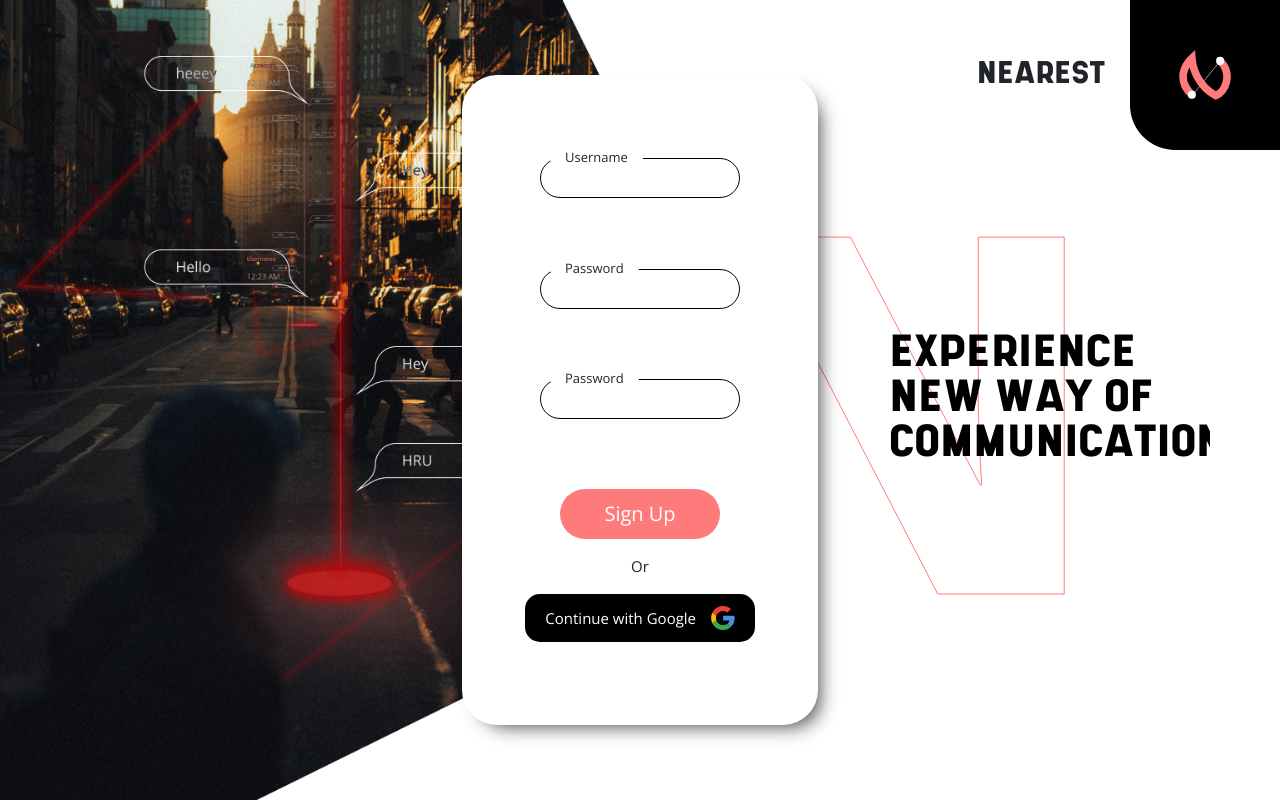
After one commit to aaaaasv/localchats, a Django app: page /signup/ in a window 1280 px wide. The commit adds this page. Run offline with Django 3.2, Linux system fonts and the light colour scheme.

Commit message:
Add signup page

```diff
--- a/web/geochats/services.py
+++ b/web/geochats/services.py
@@ -7,7 +7,8 @@
 
 radius = settings.CHAT_IN_RADIUS
 
-key_sector_coords = (50.43216, 30.52504)
+# key_sector_coords = (50.43216, 30.52504) # seed
+key_sector_coords = (50.805641, 30.130366)  # seed
 
 
 def get_or_create_chat(user_location):
--- /dev/null
+++ b/web/geochats/static/geochats/js/registration.js
@@ -0,0 +1,9 @@
+$(".field").on("focus", function () {
+    $(this).next().css("background-color", "transparent");
+    $(this).next().css("top", "-60%");
+})
+
+$(".field").on("focusout", function () {
+    $(this).next().css("background-color", "white");
+    $(this).next().css("top", "-25%");
+})
--- a/web/geochats/static/geochats/js/script.js
+++ b/web/geochats/static/geochats/js/script.js
@@ -122,7 +122,7 @@ let isSettingsMenuOpen = false;
 
 function openSettingsMenu() {
     $(".navbar").css("margin-top", 0);
-    $(".navbar").css("opacity", .95);
+    $(".navbar .nav").css("background-color", 'rgba(0,0,0,.95)');
     $(".open-menu-arrow").css("transform", "rotate(180deg) translateY(50px)");
     $(".open-menu-arrow").css("color", "white");
     $(".username-change").fadeIn();
@@ -134,7 +134,7 @@ function openSettingsMenu() {
 
 function closeSettingsMenu() {
     $(".navbar").css("margin-top", "-80vh");
-    $(".navbar").css("opacity", 1);
+    $(".navbar .nav").css("background-color", 'rgba(0,0,0,1)');
     $(".open-menu-arrow").css("transform", "translateY(5px)");
     $(".open-menu-arrow").css("color", "black");
     $(".logo-text").css("margin-bottom", "-25px")
--- a/web/geochats/static/geochats/js/websocket-handler.js
+++ b/web/geochats/static/geochats/js/websocket-handler.js
@@ -7,7 +7,7 @@ function connectWebSocket() {
     connectionStatus.textContent = "Connection is establishing...";
     console.log("Connection started.")
     chatSocket = new WebSocket(
-        'ws://'
+        'wss://'
         + window.location.host
         + '/ws/chat/'
         + 'room/'
--- /dev/null
+++ b/web/geochats/static/geochats/styles/regsitration.css
@@ -0,0 +1,158 @@
+.map-container {
+    height: 100vh;
+    position: absolute;
+    left: -3px;
+    overflow: hidden;
+    z-index: -10;
+}
+
+.map-container img {
+    max-width: 90%;
+    height: 100vh;
+    object-fit: cover;
+}
+
+.card-form {
+    height: 650px;
+    width: 400px;
+    /*border: 1px solid black;*/
+    background-color: white;
+    border-radius: 35px;
+    display: flex;
+    justify-content: space-around;
+    align-items: center;
+    flex-direction: column;
+    -webkit-box-shadow: 10px 10px 19px -9px rgba(0, 0, 0, 0.75);
+    -moz-box-shadow: 10px 10px 19px -9px rgba(0, 0, 0, 0.75);
+    box-shadow: 10px 10px 19px -9px rgba(0, 0, 0, 0.75);
+}
+
+.field {
+    width: 200px;
+    height: 40px;
+    border: 1px solid black;
+    border-radius: 35px;
+    padding-left: 15px;
+    padding-right: 15px;
+    font-size:13px;
+}
+
+.field:focus {
+    outline: none;
+    border-width: 2px;
+}
+
+.field-label {
+    transition: .3s;
+    position: absolute;
+    left: 5%;
+    top: -25%;
+    background-color: white;
+    padding-left: 15px;
+    padding-right: 15px;
+    font-size: 13px;
+    border-radius:50px;
+}
+
+.card-form .btn-auth-group .btn-submit {
+    background-color: #FF7B7B;
+    color: white;
+    font-size: 20px;
+    width: 160px;
+    height: 50px;
+    border-radius: 60px;
+    transition: background-color .3s;
+}
+
+.card-form .btn-auth-group .btn-submit:hover {
+    background-color: #f65959;
+}
+.card-form .btn-auth-group .btn-submit:focus {
+    border:2px solid black;
+    box-shadow:none;
+}
+
+
+.card-form .btn-auth-group .btn-google {
+    width: 230px;
+    height: 48px;
+    background-color: black;
+    font-size: 15px;
+    color: white;
+    font-weight: 300;
+    border-radius: 15px;
+    display: flex;
+    justify-content: space-around;
+    align-items: center;
+}
+
+.btn-auth-group {
+    display: flex;
+    flex-direction: column;
+    align-items: center;
+    justify-content: space-between;
+}
+
+.card-form .subtitle {
+    position: relative;
+}
+
+.nsymbol {
+    font-size: 500px;
+    -webkit-text-stroke: 1px #FF7B7B;
+    color: transparent;
+    font-weight: 800;
+    z-index: -20;
+    right: -80%;
+    position: absolute;
+}
+
+.subtitle-text {
+    position: absolute;
+    left: 120%;
+    font-size: 43px;
+    line-height: 45px;
+    color: black;
+    font-family: 'Shrimp';
+    font-weight: normal;
+    font-style: normal;
+}
+
+.logo {
+    position: absolute;
+    right: 0;
+    top: 0;
+    display: flex;
+    align-items: center;
+    justify-content: center;
+
+}
+
+.logo .logo-text {
+    font-family: 'Shrimp';
+    font-weight: normal;
+    font-style: normal;
+    font-size: 30px;
+    margin-right: 25px;
+}
+
+.logo img {
+    max-height: 50px;
+}
+
+
+.logo .logo-img {
+    background-color: black;
+    border-radius: 0 0 0 45px;
+    height: 150px;
+    width: 150px;
+    display: flex;
+    align-items: center;
+    justify-content: center;
+    cursor: pointer;
+    transition: 1s;
+}
+
+.logo .logo-img:hover {
+    background-color: rgba(0, 0, 0, .9);
+}
--- a/web/geochats/urls.py
+++ b/web/geochats/urls.py
@@ -5,6 +5,7 @@ from . import views
 app_name = 'geochats'
 urlpatterns = [
     path('', views.index, name='index'),
+    path('signup/', views.signup, name='signup'),
     path('get-location/', views.ajax_get_location, name='ajax-location'),
     path('save-user/', views.ajax_save_user, name='ajax-save-user'),
     path('room/', views.room, name='room'),
--- a/web/geochats/views.py
+++ b/web/geochats/views.py
@@ -55,14 +55,22 @@ def ajax_get_location(request):
         }
     return JsonResponse(context)
 
+from .services import key_sector_coords
 
 def map_test(request):
     points = []
     for i in Chat.objects.all():
         points.append([i.location[0], i.location[1]])
+    points.append([key_sector_coords[1], key_sector_coords[0]])
+    points.append([30.52504, 50.43216])
     context = {
         # 'points': [[30.1345542, 50.8018212], [30.1303865, 50.8059638]]
         'points': points
     }
 
     return render(request, 'geochats/map-test.html', context)
+
+
+
+def signup(request):
+    return render(request, 'registration/signup.html')
--- a/web/localchats/settings.py
+++ b/web/localchats/settings.py
@@ -135,8 +135,8 @@ USE_TZ = True
 STATIC_URL = '/static/'
 STATIC_ROOT = os.path.join(BASE_DIR, "static")
 
-CHAT_IN_RADIUS = 120  # meters
-CHAT_SQUARE_SIDE = 60  # meters
+CHAT_IN_RADIUS = 150  # meters. radius for finding chats around user
+CHAT_SQUARE_SIDE = 20  # meters. side of the square for one chat
 
 ASGI_APPLICATION = 'localchats.asgi.application'
 CHANNEL_LAYERS = {
--- a/web/localchats/urls.py
+++ b/web/localchats/urls.py
@@ -17,6 +17,6 @@ from django.contrib import admin
 from django.urls import path, include
 
 urlpatterns = [
-    path('chat/', include('geochats.urls')),
+    path('', include('geochats.urls')),
     path('admin/', admin.site.urls),
 ]
--- a/web/templates/base.html
+++ b/web/templates/base.html
@@ -8,6 +8,9 @@
             integrity="sha256-9/aliU8dGd2tb6OSsuzixeV4y/faTqgFtohetphbbj0=" crossorigin="anonymous"></script>
     <link href="https://cdn.jsdelivr.net/npm/bootstrap@5.0.0-beta2/dist/css/bootstrap.min.css" rel="stylesheet"
           integrity="sha384-BmbxuPwQa2lc/FVzBcNJ7UAyJxM6wuqIj61tLrc4wSX0szH/Ev+nYRRuWlolflfl" crossorigin="anonymous">
+    <link rel="preconnect" href="https://fonts.gstatic.com">
+    <link href="https://fonts.googleapis.com/css2?family=Open+Sans:wght@300;400;600;700;800&display=swap"
+          rel="stylesheet">
     <link rel="stylesheet" href="{% static 'geochats/fonts/shrimp/stylesheet.css' %}">
 
     <title>{% block title %}LocalChats{% endblock %}</title>
--- a/web/templates/geochats/room.html
+++ b/web/templates/geochats/room.html
@@ -10,12 +10,12 @@
     <span class="user-header">{{ user.username }}#{{ user.id }}</span>
     <span class="room-header">Room <span></span></span>
 
-    <div class="row navbar" id="navbar-main" style="background-color: black">
+    <div class="row navbar" id="navbar-main">
 
 
         <div class="col-sm-12 nav d-flex justify-content-center align-items-end h-100 pb-5">
             <div class="open-menu">
-<span class="material-icons-outlined material-icons open-menu-arrow">
+<span class="material-icons-outlined material-icons open-menu-arrow noselect">
 keyboard_arrow_down
 </span>
             </div>
@@ -24,7 +24,7 @@ keyboard_arrow_down
                 <input name="username" placeholder="username">
             </div>
             <div class="logo-text">
-                <img src="{% static 'geochats/img/logo.png' %}" class="img-fluid" style="max-height:80px;">
+                <img src="{% static 'geochats/img/logo.png' %}" class="img-fluid noselect" style="max-height:80px;">
                 <div class="logo-subtitle">NEAREST</div>
             </div>
         </div>
--- /dev/null
+++ b/web/templates/registration/signup.html
@@ -0,0 +1,47 @@
+{% extends 'base.html' %}
+
+{% block title %}Sign Up{% endblock title %}
+{% block content %}
+    {% load static %}
+    <link rel="stylesheet" href="{% static 'geochats/styles/regsitration.css' %}">
+    <div class="logo">
+        <div class="logo-text">NEAREST</div>
+        <div class="logo-img">
+            <img src="{% static "geochats/img/logo.svg" %}" alt="" class="img-fluid">
+        </div>
+    </div>
+    <div class="container" style="overflow: hidden; height:100vh; font-family: 'Open Sans', sans-serif;">
+        <div class="map-container">
+            <img src="{% static 'geochats/img/signup-map.jpg' %}" class="img-fluid map-chat">
+        </div>
+        <div class="row h-100">
+            <div class="offset-sm-4 col-sm-4 d-flex justify-content-center align-items-center">
+                <div class="card-form py-5" style="position: relative">
+                    <div style="position: relative">
+                        <input class="field" name="username">
+                        <div class="field-label">Username</div>
+                    </div>
+                    <div style="position: relative">
+                        <input class="field" name="password" type="password">
+                        <div class="field-label">Password</div>
+                    </div>
+                    <div style="position: relative">
+                        <input class="field" name="password-repeat" type="password">
+                        <div class="field-label">Password</div>
+                    </div>
+                    <div class="btn-auth-group">
+                        <button class="btn btn-submit">Sign Up</button>
+                        <span style="font-weight: 300; font-size: 15px;" class="py-3">Or</span>
+                        <button class="btn btn-google">Continue with Google <img
+                                src="{% static "geochats/img/google-logo.svg" %}" class="img-fluid"></button>
+                    </div>
+
+                    <span class="subtitle-text">EXPERIENCE NEW WAY OF COMMUNICATION</span>
+                    <div class="nsymbol">N</div>
+                </div>
+            </div>
+        </div>
+    </div>
+        <script type="text/javascript" src="{% static "geochats/js/registration.js" %}"></script>
+
+{% endblock content %}
```
Also changed, not shown: web/geochats/consumers.py (+5 -2 lines), web/geochats/static/geochats/styles/main.css (+10 -1 lines), web/templates/geochats/map-test.html (+31 -1 lines), web/geochats/static/geochats/img/google-logo.svg (added), web/geochats/static/geochats/img/signup-map.jpg (added).
